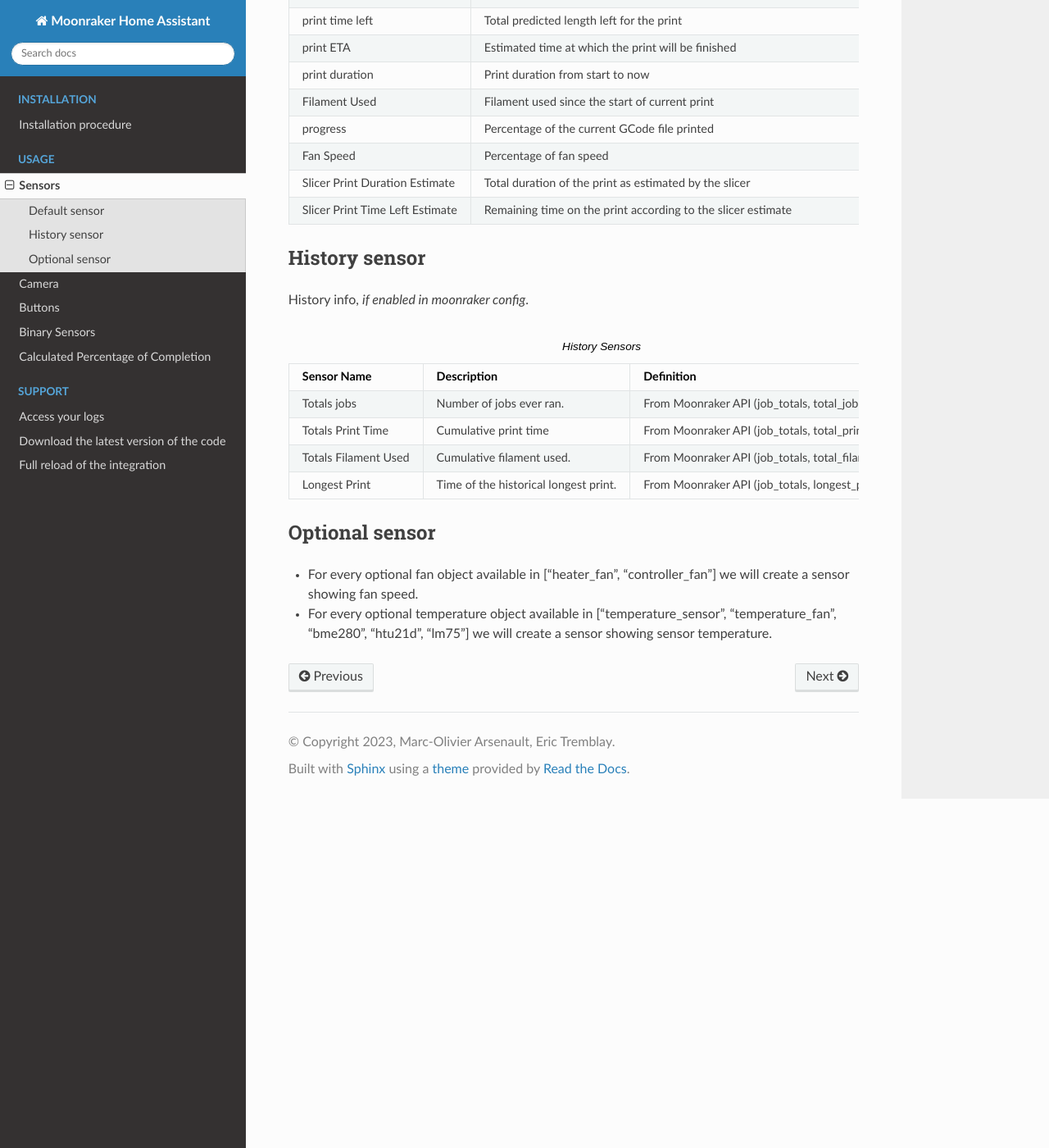
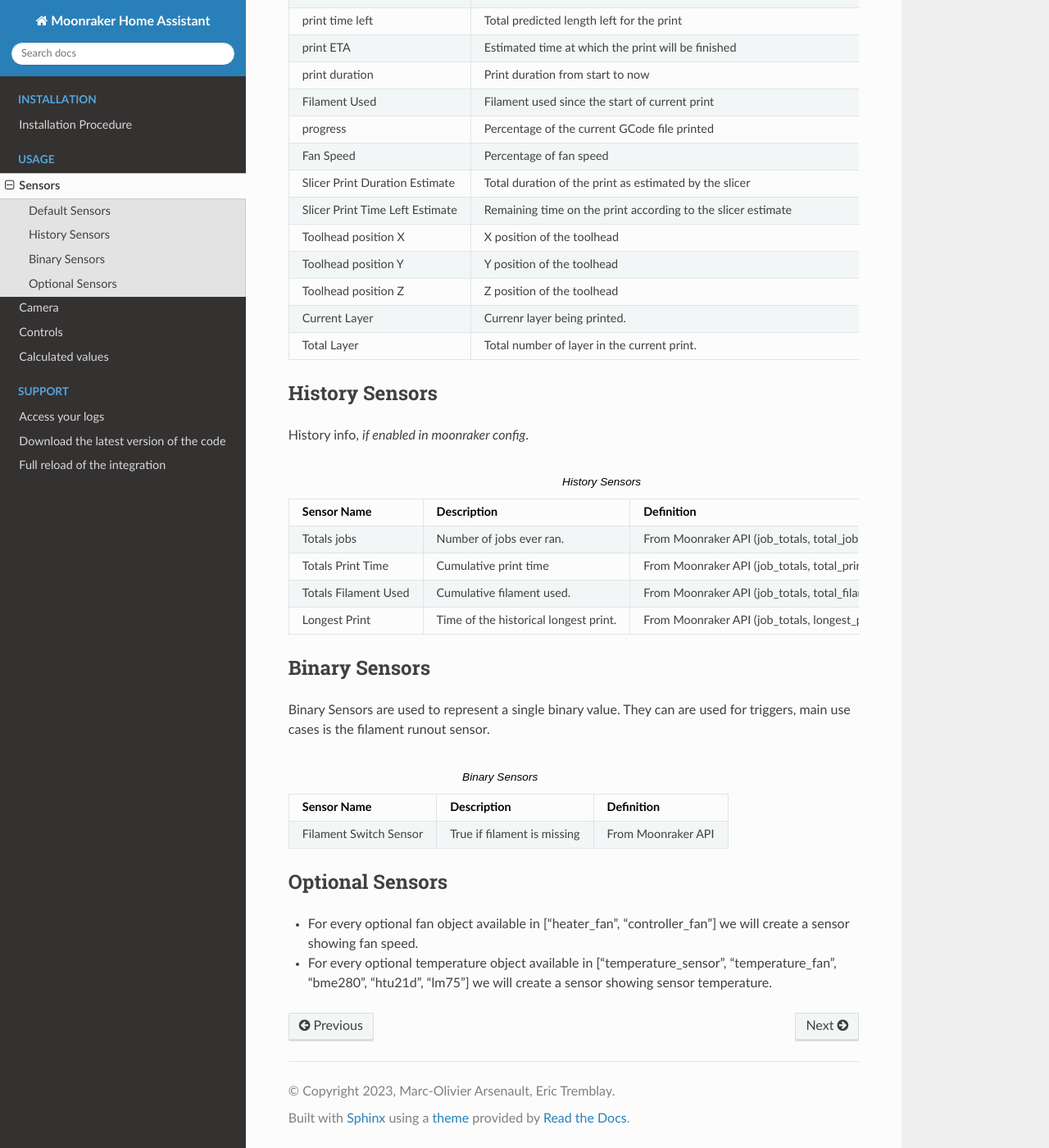
Before and after one commit to marcolivierarsenault/moonraker-home-assistant, a Sphinx documentation site: the page built from docs/entities/sensors.rst, in a window 1280 px wide and 1400 px high, scrolled down 807 px. Shown: the whole window at 82% size. Built offline with Sphinx 7.4.7 and the Read the Docs theme 2.0.0, drawn with Linux system fonts in a browser that asks for light colours; some of the changed text lies outside the part shown.

```diff
--- a/docs/conf.py
+++ b/docs/conf.py
@@ -13,7 +13,7 @@ author = "Marc-Olivier Arsenault, Eric Tremblay"
 # -- General configuration ---------------------------------------------------
 # https://www.sphinx-doc.org/en/master/usage/configuration.html#general-configuration
 
-extensions = []
+extensions = ["sphinx.ext.autosectionlabel", "sphinx_rtd_theme"]
 
 templates_path = ["_templates"]
 exclude_patterns = ["_build", "Thumbs.db", ".DS_Store"]
--- a/docs/entities/sensors.rst
+++ b/docs/entities/sensors.rst
@@ -4,8 +4,8 @@ Sensors
 Most of the sensor objects come straight from the API. It is available
 `here <https://moonraker.readthedocs.io/en/latest/printer_objects/>`__
 
-Default sensor
---------------
+Default Sensors
+----------------------------
 
 Sensors that are added on integration startup.
 
@@ -79,11 +79,25 @@ Sensors that are added on integration startup.
   * - Slicer Print Time Left Estimate
     - Remaining time on the print according to the slicer estimate
     - Based on the slicer print duration estimate and the print duration so far
+  * - Toolhead position X
+    - X position of the toolhead
+    - From Moonraker API (toolhead, position, x)
+  * - Toolhead position Y
+    - Y position of the toolhead
+    - From Moonraker API (toolhead, position, y)
+  * - Toolhead position Z
+    - Z position of the toolhead
+    - From Moonraker API (toolhead, position, z)
+  * - Current Layer
+    - Currenr layer being printed.
+    - Based on our :ref:`layer`
+  * - Total Layer
+    - Total number of layer in the current print.
+    - From Moonraker API (print_stats, info, total_layer)
 
 
-
-History sensor
---------------
+History Sensors
+----------------------------
 
 History info, *if enabled in moonraker config*.
 
@@ -106,8 +120,24 @@ History info, *if enabled in moonraker config*.
     - Time of the historical longest print.
     - From Moonraker API (job_totals, longest_print)
 
-Optional sensor
----------------
+
+Binary Sensors
+-----------------------------
+
+Binary Sensors are used to represent a single binary value. They can are used for triggers, main use cases is the filament runout sensor.
+
+.. list-table:: Binary Sensors
+  :header-rows: 1
+
+  * - Sensor Name
+    - Description
+    - Definition
+  * - Filament Switch Sensor
+    - True if filament is missing
+    - From Moonraker API
+
+Optional Sensors
+-----------------------------
 
 -  For every optional fan object available in [“heater_fan”,
    “controller_fan”] we will create a sensor showing fan speed.
--- a/docs/index.rst
+++ b/docs/index.rst
@@ -33,8 +33,7 @@ This is a custom integration for Home Assistant to control your 3D printer power
 
    entities/sensors
    entities/camera
-   entities/button
-   entities/binary_sensors
+   entities/controls
    entities/calculated_pct
 
 .. toctree::
--- a/docs/install.rst
+++ b/docs/install.rst
@@ -1,4 +1,4 @@
-Installation procedure
+Installation Procedure
 ====================================================
 
 * The installation is done inside `HACS <https://hacs.xyz/>`_ (Home Assistant Community Store).
```
Also changed, not shown: other parts of docs/entities/sensors.rst (+3 -3 lines), README.md (+1 -1 lines), docs/entities/binary_sensors.rst (deleted, +0 -14 lines), docs/entities/button.rst (deleted, +0 -7 lines), docs/entities/calculated_pct.rst (+22 -1 lines), docs/entities/controls.rst (added, +47 -0 lines), info.md (+1 -1 lines), 1 other file.
